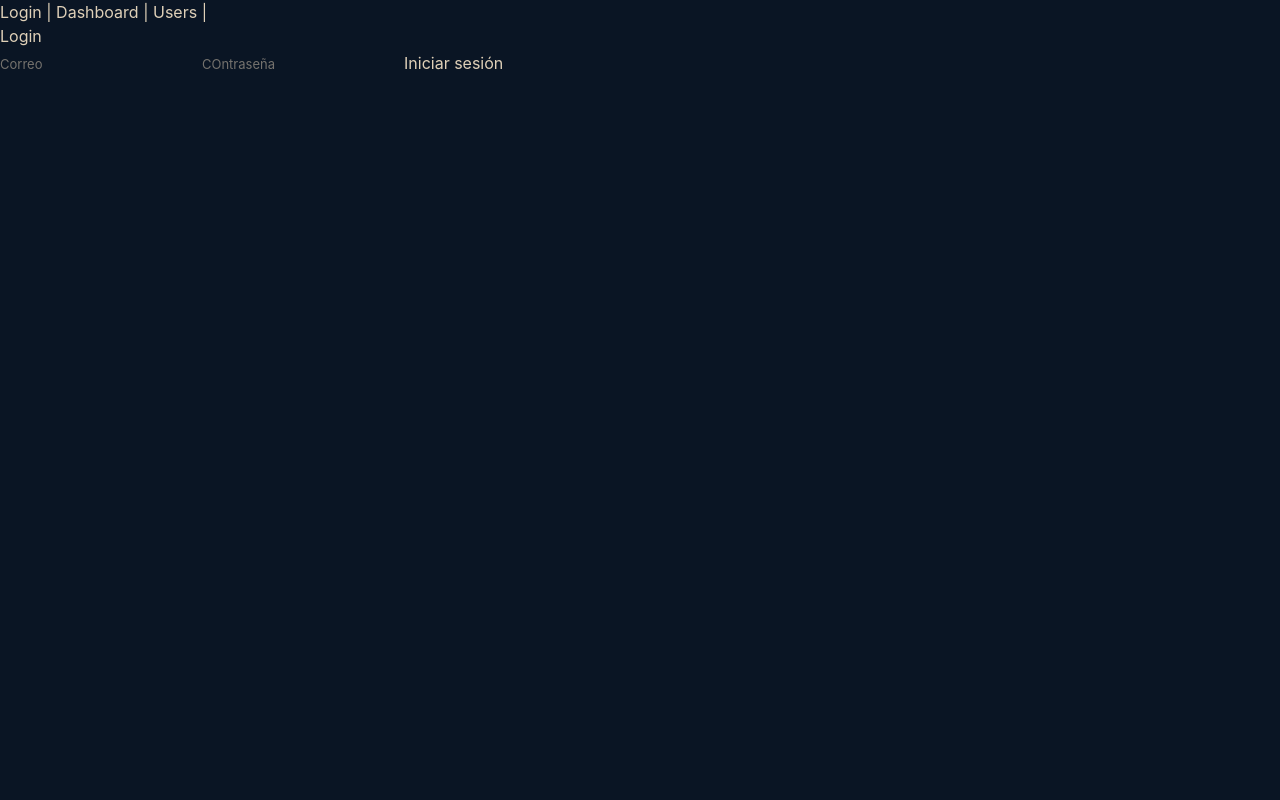
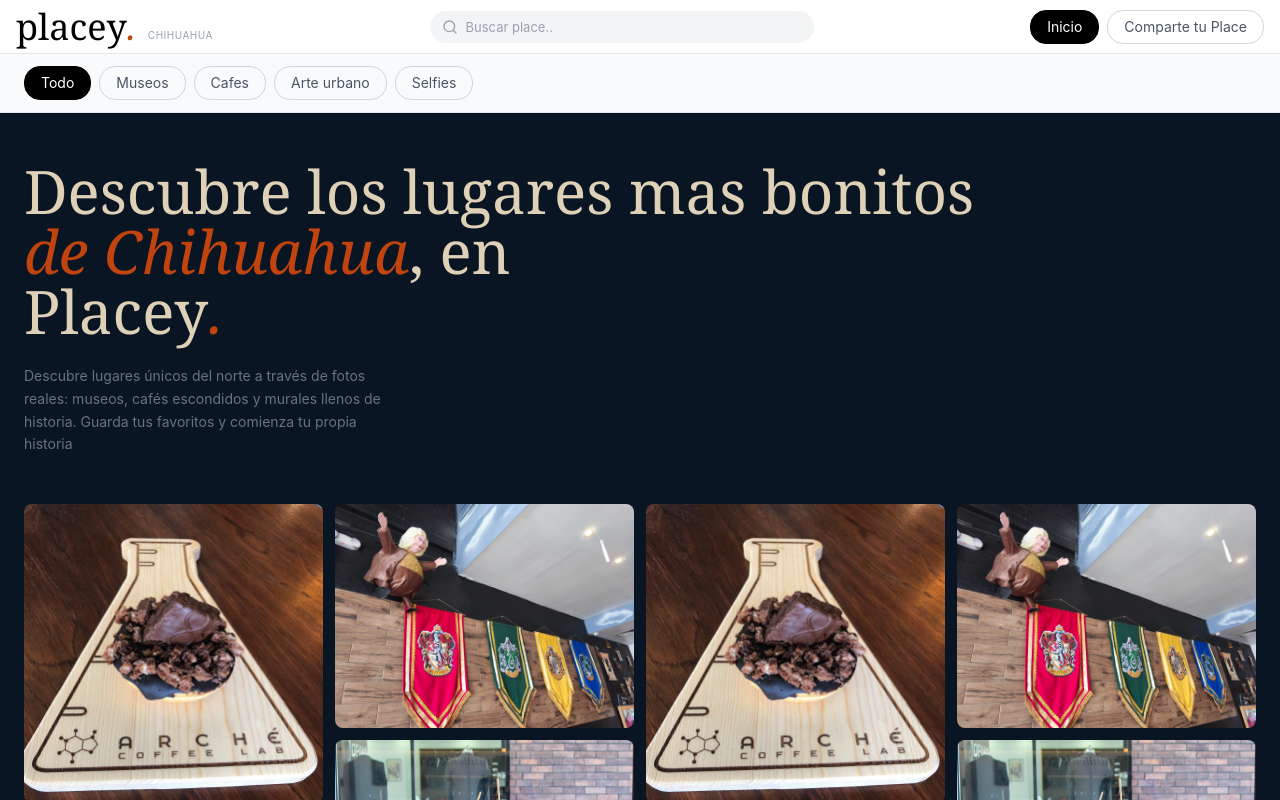
Before and after one commit to christianestrada1102/FrontPlacey, a React (Vite) app: page / in a window 1280 px wide. Shown: the top 800 px of the page. Built offline with nearby package versions, Linux system fonts and the light colour scheme.

Commit message:
Update Login.jsx

```diff
--- a/src/App.jsx
+++ b/src/App.jsx
@@ -9,16 +9,10 @@ import Create from './components/pages/Create'
 export default function App() {
   return (
 
-    <div>
-      <nav>
-        <Link to="/">Login</Link> |{" "}
-        <Link to="/dashboard">Dashboard</Link> |{" "}
-        <Link to="/users">Users</Link> |{" "}
-      </nav>
-
-
       <Routes>
-        <Route path='/' element={<Login />} />
+      <Route path='/' element={<Home />} />
+      <Route path='/create' element={<Create />} />
+      <Route path='/login' element={<Login />} />
 
         <Route path='/dashboard'
          element={
@@ -37,13 +31,6 @@ export default function App() {
         />
 
       </Routes>
-        </div>
 
   )
 }
-
-
-    //<Routes>
-   //     <Route path='/' element={<Home />} />
-      //  <Route path='/create' element={<Create />} />
- //     </Routes>
--- a/src/components/pages/Home.jsx
+++ b/src/components/pages/Home.jsx
@@ -63,7 +63,7 @@ export default function Home() {
             <div className="px-6 py-12 max-w-5x1">
                 <h1 className="text-6xl font-serif leading-thigh">
                     Descubre los lugares mas bonitos<br />
-                    <span className="italic text-[#C1440E]">de Chihuahua</span>,<span> en</span> <br />Placey.
+                    <span className="italic text-[#C1440E]">de Chihuahua</span>,<span> en</span> <br />Placey<span className="italic text-[#C1440E]">.</span>
                 </h1>
                 <p className="mt-6 text-gray-500 max-w-sm text-sm leading-relaxed">
                     Descubre lugares únicos del norte a través de fotos reales:
--- a/src/components/pages/Login.jsx
+++ b/src/components/pages/Login.jsx
@@ -23,26 +23,47 @@ export default function Login() {
 }
 
 return (
-    <div>
-        <h1>
-            Login
+    <div className="min-h-screen bg-[#0a1524] flex items-center justify-center px-4">
+        <div className="w-full max-w-md">
+
+        <div className="text-center mb-10">
+            <h1 className="text-5xl font-serif text-[#DFD0B8]">
+                Placey<span className="italic text-[#C1440E]">.</span>
             </h1>
-            <form onSubmit={handleSubmit}>
+            <p className="text-gray-400 text-sm mt-2">Descubre lo que chihuahua tiene para ti</p>
+        </div>
+
+        <div className="bg-white/5 backdrop:blur-md border border-white/10 rounded-2xl p-6 shadow-xl">
+        <h1 className="text-xl text-[#DFD0B8] mb-6">
+            Iniciar sesión
+        </h1>
+        <form onSubmit={handleSubmit} className="flex flex-col gap-4">
     <input type="email"
         placeholder="Correo"
     value={email}
         onChange={(e) => setEmail(e.target.value)}
+        className="w-full px-4 py-3 rounded-xl bg-white/10 text-[#DFD0B8] placeholder-gray-500
+        outline-none border border-gray-700 focus:border-[#C1440E] trasition-all"
     />
 
     <input type="password"
-                placeholder="COntraseña"
+        placeholder="Constraseña"
         value={password}
     onChange={(e) => setPassword(e.target.value)}
+    className="w-full px-4 py-3 rounded-xl bg-white/10 text-[#DFD0B8] placeholder-gray-500
+        outline-none border border-gray-700 focus:border-[#C1440E] trasition-all"
         />
 
-                <button type="submit">Iniciar sesión</button>
+        {mensaje && <p className="text-[#C1440E] text-sm">{mensaje}</p>}
+
+    <button type="submit" className="w-full py-3 rounded-xl bg-[#C1440E] text-white font-medium
+    hover:bg-[#a83a0c] transition-colors">
+        Iniciar sesión
+    </button>
     </form>
-            {mensaje && <p>{mensaje}</p>}
+    </div>
+
+        </div>
     </div>
 )
 }
```
Lines whose indentation alone changed are shown as unchanged.
